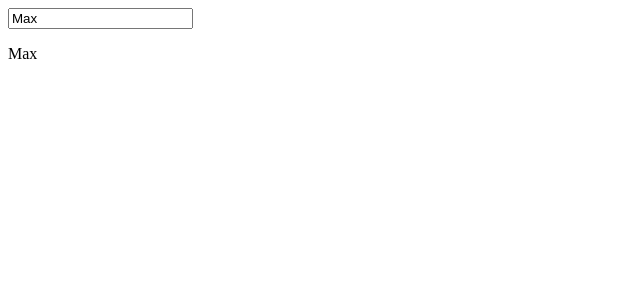
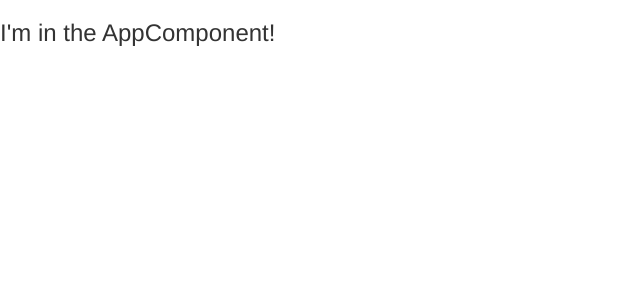
Before and after one commit to ramonhubbell/my-first-angular-app, an Angular app: page / in a window 1280 px wide. Shown: the top 300 px of the page, without its empty margins (0-640 px from the left). Built offline with nearby package versions, Linux system fonts and the light colour scheme.

Commit message:
feature: added bootstrap library

```diff
--- a/angular.json
+++ b/angular.json
@@ -24,6 +24,7 @@
               "src/assets"
             ],
             "styles": [
+              "node_modules/bootstrap/dist/css/bootstrap.min.css",
               "src/styles.css"
             ],
             "scripts": []
--- a/package.json
+++ b/package.json
@@ -19,6 +19,7 @@
     "@angular/platform-browser": "~10.1.5",
     "@angular/platform-browser-dynamic": "~10.1.5",
     "@angular/router": "~10.1.5",
+    "bootstrap": "^3.4.1",
     "rxjs": "~6.6.0",
     "tslib": "^2.0.0",
     "zone.js": "~0.10.2"
--- a/src/app/app.component.html
+++ b/src/app/app.component.html
@@ -1,2 +1 @@
-<input type="text" [(ngModel)]="name">
-<p>{{ name }}</p>
+<h3>I'm in the AppComponent!</h3>
--- a/src/app/app.component.ts
+++ b/src/app/app.component.ts
@@ -6,5 +6,4 @@ import { Component } from '@angular/core';
   styleUrls: ['./app.component.css']
 })
 export class AppComponent {
-  name = 'Max';
 }
--- a/src/app/app.module.ts
+++ b/src/app/app.module.ts
@@ -1,6 +1,5 @@
 import { BrowserModule } from '@angular/platform-browser';
 import { NgModule } from '@angular/core';
-import { FormsModule } from '@angular/forms';
 
 import { AppComponent } from './app.component';
 
@@ -9,8 +8,7 @@ import { AppComponent } from './app.component';
     AppComponent
   ],
   imports: [
-    BrowserModule,
-    FormsModule
+    BrowserModule
   ],
   providers: [],
   bootstrap: [AppComponent]
--- a/src/index.html
+++ b/src/index.html
@@ -2,7 +2,7 @@
 <html lang="en">
 <head>
   <meta charset="utf-8">
-  <title>MyFirstApp</title>
+  <title>Angular - The Complete Guide</title>
   <base href="/">
   <meta name="viewport" content="width=device-width, initial-scale=1">
   <link rel="icon" type="image/x-icon" href="favicon.ico">
```
Also changed, not shown: 1 other file (tests, documents, lock files or other folders).
